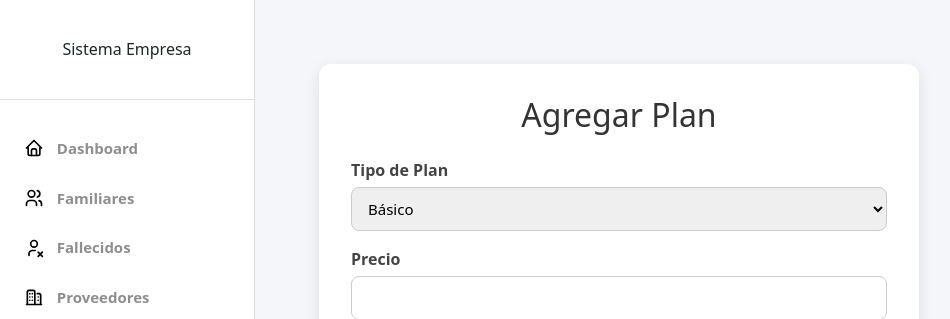
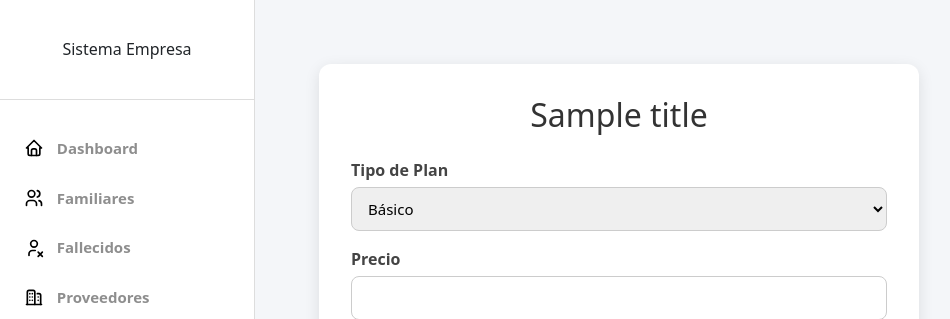
Before and after one commit to frank-Chavez/PROYECTO, a Flask app: template modules/plan/templates/agregar_plan.html in a window 1280 px wide. Shown: the top 319 px of the page, without its empty margins (0-950 px from the left). Run offline with Flask 3, Linux system fonts and the light colour scheme; the template is opened without the code that fills it: most values are stand-ins (such as "Sample title", 1, 10 or a date in 2020).

Commit message:
primer comentario en mi rama

```diff
--- a/modules/plan/templates/agregar_plan.html
+++ b/modules/plan/templates/agregar_plan.html
@@ -2,14 +2,14 @@
 <html lang="es">
 <head>
   <meta charset="UTF-8">
-  <title>Agregar Plan</title>
+  <title>{{title}}</title>
   <link rel="stylesheet" href="{{url_for('planes.static', filename='plan.css')}}">
 </head>
 <body class="agregar-plan">
   {% extends "dashboar.html" %}
   {% block content %}
   <div class="plan-card">
-    <h2>Agregar Plan</h2>
+    <h2>{{title}}</h2>
     <form method="POST">
 
       <label for="tipo_plan" class="plan-label">Tipo de Plan</label>
```
